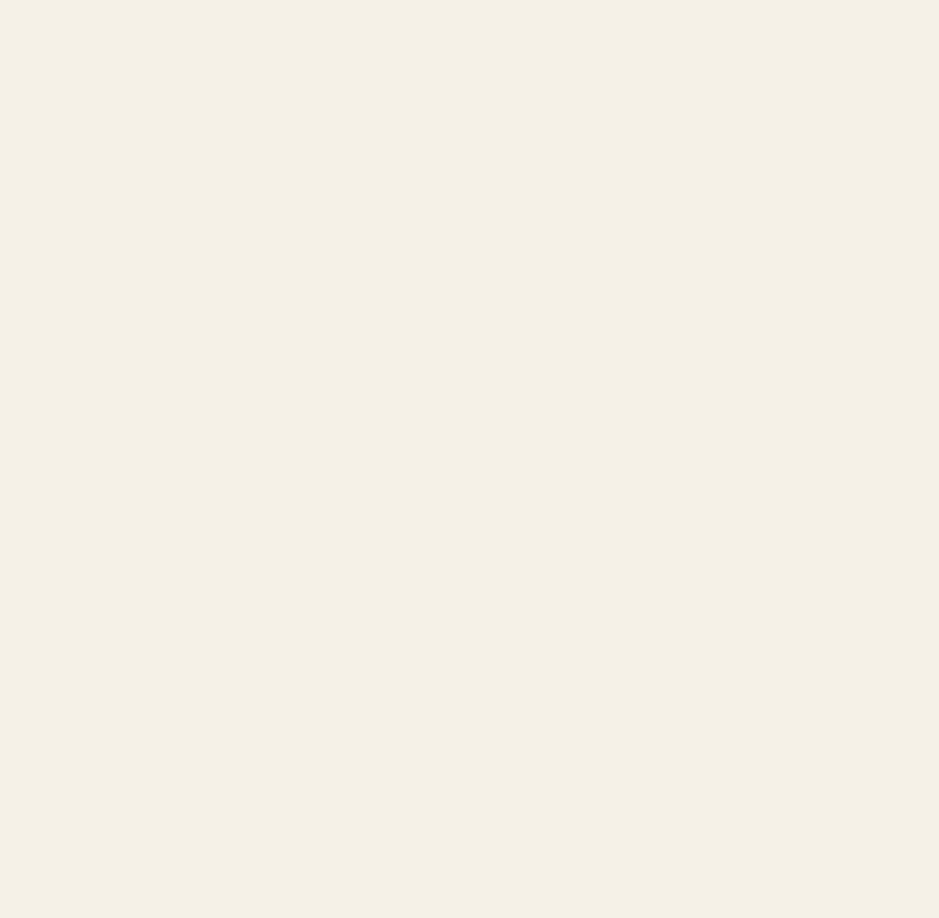
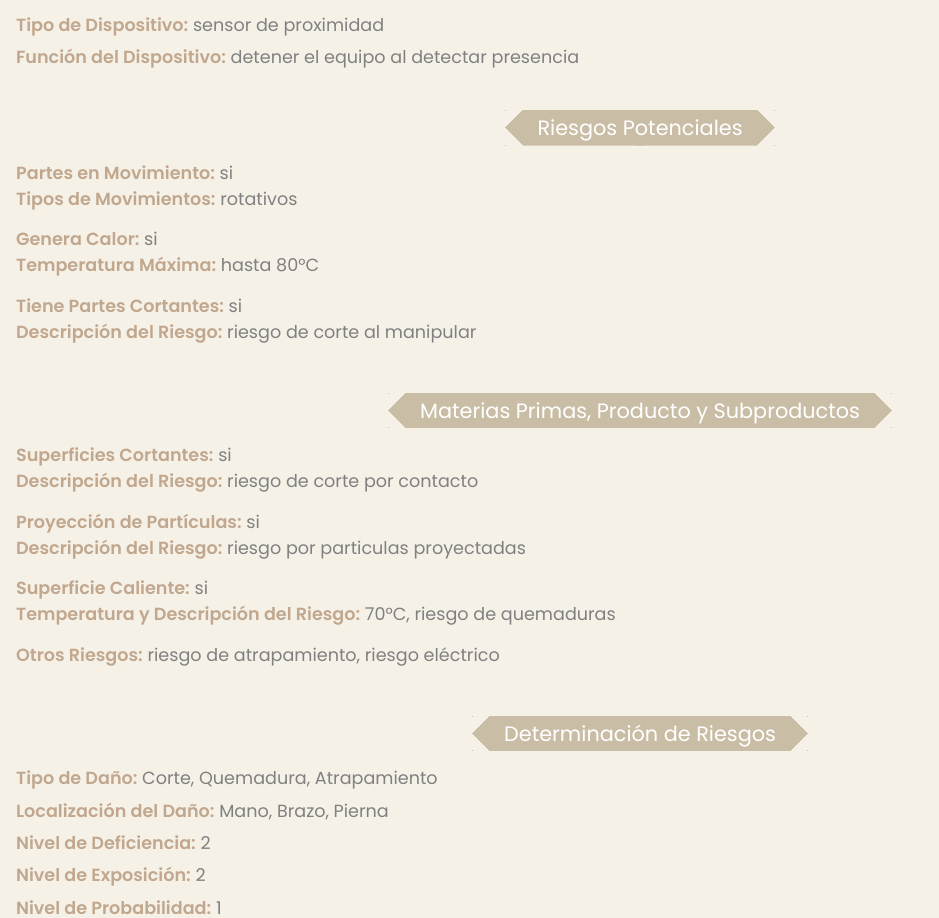
Before and after one commit to ivanugs/consulta-analisis-riesgo, a React (Create React App) app: page /devices/1 in a window 1280 px wide. Shown: the part 1879-2797 px from the top of the page, without its empty margins (0-939 px from the left). Before the commit the page ends 1731 px from the top, so only its background shows below. Built offline with nearby package versions, Linux system fonts and the light colour scheme.

Commit message:
feat: finished styles for mobile in device detail, and comprobations

```diff
--- a/public/database/db.json
+++ b/public/database/db.json
@@ -9,7 +9,7 @@
           "operacionEspecifica": "Corte de materiales",
           "ultimoMantenimiento": "2024-05-15",
           "cantidadOperarios": 3,
-          "imagen": ""
+          "imagen": "/img/ess-wss_test_bench.png"
         },
         "paroDeEmergencia": {
           "tieneParoDeEmergencia": "si",
@@ -30,11 +30,12 @@
           "generaCalor": "si",
           "temperaturaMaxima": "hasta 80°C",
           "generaElectricidadEstatica": "no",
-          "descargaATierra": "no aplica",
+          "descargaATierra": "",
           "tienePartesCortantes": "si",
           "descripcionDelRiesgo": "riesgo de corte al manipular"
         },
         "materiasPrimasYProductos": {
+          "aplicaMateriasPrimasYProductos": "si",
           "tieneSuperficiesCortantes": "si",
           "descripcionRiesgoCortantes": "riesgo de corte por contacto",
           "tieneProyeccionDeParticulas": "si",
@@ -44,14 +45,14 @@
           "otrosRiesgos": ["riesgo de atrapamiento", "riesgo eléctrico"]
         },
         "determinacionDeRiesgos": {
-          "tiposDeDano": ["corte", "quemadura", "atrapamiento"],
-          "localizacionDelDano": ["mano", "brazo", "pierna"],
-          "nivelDeDeficiencia": [3, 2, 4],
-          "nivelDeExposicion": [2, 3, 1],
-          "nivelDeProbabilidad": [6, 6, 4],
-          "nivelDeConsecuencia": [2, 3, 4],
-          "nivelDeRiesgo": [12, 18, 16],
-          "nivelDeIntervencion": ["medio", "alto", "medio"]
+          "tiposDeDano": ["Corte", "Quemadura", "Atrapamiento"],
+          "localizacionDelDano": ["Mano", "Brazo", "Pierna"],
+          "nivelDeDeficiencia": 2,
+          "nivelDeExposicion": 2,
+          "nivelDeProbabilidad": 1,
+          "nivelDeConsecuencia": 6,
+          "nivelDeRiesgo": "II",
+          "nivelDeIntervencion": ["Corregir y adoptar medidas de control."]
         },
         "usoDeEPP": {
           "equiposDeProteccionPersonal": ["guantes", "gafas de seguridad", "protectores auditivos"]
--- a/src/components/DeviceDetail/DeviceDetail.css
+++ b/src/components/DeviceDetail/DeviceDetail.css
@@ -31,7 +31,7 @@
          #0000      calc(50% - var(--b)/2),
          var(--c) 0 calc(50% + var(--b)/2),
          #0000    0)
-      1/0 var(--w)/calc(var(--w) + var(--g));
+      /* 1/0 var(--w)/calc(var(--w) + var(--g)) */;
     margin-inline: auto;
     font-size: 1.3rem;
     margin-block: .5rem;
@@ -50,7 +50,19 @@ p {
 }
 
 div{
+    margin-bottom: .5rem;
+}
+
+.general__information,
+.paro__emergencia,
+.guardas__seguridad,
+.safety__devices,
+.potential__risks,
+.materias__primas,
+.risks__clasification,
+.use__epp {
     display: flex;
     flex-direction: column;
     gap: .4rem;
+    margin-bottom: 2rem;
 }
--- a/src/components/DeviceDetail/DeviceDetail.js
+++ b/src/components/DeviceDetail/DeviceDetail.js
@@ -27,6 +27,7 @@ const DeviceDetail = () => {
         <main className='main__section-deviceDetail'>
             <div className='general__information'>
                 <h2 className="fancy">Información General</h2>
+                <img src={informacionGeneral.imagen} alt='Equipo' />
                 <p><span>Detalles del equipo</span> {informacionGeneral.nombreDelEquipo}</p>
                 <p><span>Área:</span> {informacionGeneral.area}</p>
                 <p><span>Proceso:</span> {informacionGeneral.proceso}</p>
@@ -34,6 +35,7 @@ const DeviceDetail = () => {
                 <p><span>Último mantenimiento:</span> {informacionGeneral.ultimoMantenimiento}</p>
                 <p><span>Cantidad de operarios:</span> {informacionGeneral.cantidadOperarios}</p>
             </div>
+
 
             {paroDeEmergencia.tieneParoDeEmergencia !== "no aplica" && (
                 <div className='paro__emergencia'>
@@ -44,44 +46,86 @@ const DeviceDetail = () => {
                 </div>
             )}
 
+
             {guardasDeSeguridad.necesitaGuardas !== "no aplica" && (
                 <div className='guardas__seguridad'>
                     <h2 className='fancy'>Guardas de Seguridad</h2>
                     <p><span>Necesita Guardas:</span> {guardasDeSeguridad.necesitaGuardas}</p>
-                    {guardasDeSeguridad.tipoDeGuarda !== "no aplica" && <p><span>Tipo de Guarda:</span> {guardasDeSeguridad.tipoDeGuarda}</p>}
+                    {guardasDeSeguridad.necesitaGuardas !== "no" && <p><span>Tipo de Guarda:</span> {guardasDeSeguridad.tipoDeGuarda}</p>}
                 </div>
             )}
 
+
+            {dispositivosDeSeguridad.tipoDeDispositivo !== "" && (
                 <div className='safety__devices'>
                     <h2 className='fancy'>Dispositivos de Seguridad</h2>
                     <p><span>Tipo de Dispositivo:</span> {dispositivosDeSeguridad.tipoDeDispositivo}</p>
                     <p><span>Función del Dispositivo:</span> {dispositivosDeSeguridad.funcionDelDispositivo}</p>
                 </div>
+            )}
 
-            {riesgosPotenciales.tienePartesEnMovimiento !== "no aplica" && (
+
             <div className='potential__risks'>
                 <h2 className='fancy'>Riesgos Potenciales</h2>
+                {riesgosPotenciales.tienePartesEnMovimiento !== "no" && (
+                    <div>
                         <p><span>Partes en Movimiento:</span> {riesgosPotenciales.tienePartesEnMovimiento}</p>
                         <p><span>Tipos de Movimientos:</span> {riesgosPotenciales.tiposDeMovimientos}</p>
+                    </div>
+                )}
+
+                {riesgosPotenciales.generaCalor !== "no" && (
+                    <div>
                         <p><span>Genera Calor:</span> {riesgosPotenciales.generaCalor}</p>
                         <p><span>Temperatura Máxima:</span> {riesgosPotenciales.temperaturaMaxima}</p>
+                    </div>
+                )}
+
+                {riesgosPotenciales.generaElectricidadEstatica !== "no" && (
+                    <div>
                         <p><span>Genera Electricidad Estática:</span> {riesgosPotenciales.generaElectricidadEstatica}</p>
-                    {riesgosPotenciales.descargaATierra !== "no aplica" && <p><stand>Descarga a Tierra</stand>: {riesgosPotenciales.descargaATierra}</p>}
+                        <p><span>Descarga a Tierra</span>: {riesgosPotenciales.descargaATierra}</p>
+                    </div>
+                )}
+
+                {riesgosPotenciales.tienePartesCortantes !== "no" && (
+                    <div>
                         <p><span>Tiene Partes Cortantes:</span> {riesgosPotenciales.tienePartesCortantes}</p>
                         <p><span>Descripción del Riesgo:</span> {riesgosPotenciales.descripcionDelRiesgo}</p>
                     </div>
                 )}
+            </div>
 
-            {materiasPrimasYProductos.tieneSuperficiesCortantes !== "no aplica" && (
+
+            {materiasPrimasYProductos.aplicaMateriasPrimasYProductos !== "no aplica" && (
                 <div className='materias__primas'>
                     <h2 className='fancy'>Materias Primas, Producto y Subproductos</h2>
+                    {materiasPrimasYProductos.tieneSuperficiesCortantes !== "no" && (
+                        <div>
                             <p><span>Superficies Cortantes:</span> {materiasPrimasYProductos.tieneSuperficiesCortantes}</p>
                             <p><span>Descripción del Riesgo:</span> {materiasPrimasYProductos.descripcionRiesgoCortantes}</p>
+                        </div>
+                    )}
+
+                    {materiasPrimasYProductos.tieneProyeccionDeParticulas !== "no" && (
+                        <div>
                             <p><span>Proyección de Partículas:</span> {materiasPrimasYProductos.tieneProyeccionDeParticulas}</p>
                             <p><span>Descripción del Riesgo:</span> {materiasPrimasYProductos.descripcionRiesgoProyeccion}</p>
+                        </div>
+                    )}
+
+                    {materiasPrimasYProductos.tieneSuperficieCaliente !== "no" && (
+                        <div>
                             <p><span>Superficie Caliente:</span> {materiasPrimasYProductos.tieneSuperficieCaliente}</p>
                             <p><span>Temperatura y Descripción del Riesgo:</span> {materiasPrimasYProductos.temperaturaYDescripcionRiesgoTemperatura}</p>
+                        </div>
+                    )}
+
+                    {materiasPrimasYProductos.otrosRiesgos && materiasPrimasYProductos.otrosRiesgos.length > 0 && (
+                        <div>
                             <p><span>Otros Riesgos:</span> {materiasPrimasYProductos.otrosRiesgos.join(', ')}</p>
+                        </div>
+                    )}
                 </div>
             )}
 
@@ -89,12 +133,12 @@ const DeviceDetail = () => {
                 <h2 className='fancy'>Determinación de Riesgos</h2>
                 <p><span>Tipo de Daño:</span> {determinacionDeRiesgos.tiposDeDano.join(', ')}</p>
                 <p><span>Localización del Daño:</span> {determinacionDeRiesgos.localizacionDelDano.join(', ')}</p>
-                <p><span>Nivel de Deficiencia:</span> {determinacionDeRiesgos.nivelDeDeficiencia.join(', ')}</p>
-                <p><span>Nivel de Exposición:</span> {determinacionDeRiesgos.nivelDeExposicion.join(', ')}</p>
-                <p><span>Nivel de Probabilidad:</span> {determinacionDeRiesgos.nivelDeProbabilidad.join(', ')}</p>
-                <p><span>Nivel de Consecuencia:</span> {determinacionDeRiesgos.nivelDeConsecuencia.join(', ')}</p>
-                <p><span>Nivel de Riesgo:</span> {determinacionDeRiesgos.nivelDeRiesgo.join(', ')}</p>
-                <p><span>Nivel de Intervención:</span> {determinacionDeRiesgos.nivelDeIntervencion.join(', ')}</p>
+                <p><span>Nivel de Deficiencia:</span> {determinacionDeRiesgos.nivelDeDeficiencia}</p>
+                <p><span>Nivel de Exposición:</span> {determinacionDeRiesgos.nivelDeExposicion}</p>
+                <p><span>Nivel de Probabilidad:</span> {determinacionDeRiesgos.nivelDeProbabilidad}</p>
+                <p><span>Nivel de Consecuencia:</span> {determinacionDeRiesgos.nivelDeConsecuencia}</p>
+                <p><span>Nivel de Riesgo:</span> {determinacionDeRiesgos.nivelDeRiesgo}</p>
+                <p><span>Nivel de Intervención:</span> {determinacionDeRiesgos.nivelDeIntervencion}</p>
             </div>
 
             <div className='use__epp'>
```
Also changed, not shown: public/img/ess-wss_test_bench.png (added). Lines whose indentation alone changed are shown as unchanged.
